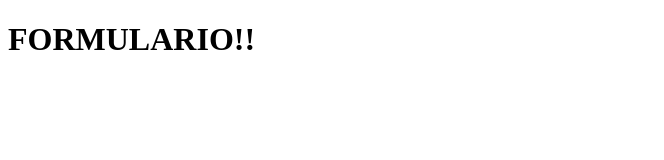
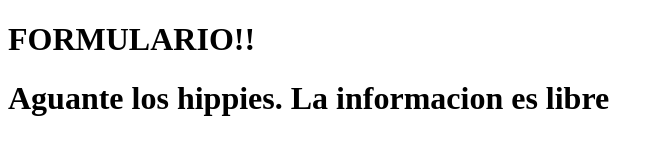
Before and after one commit to mrjoantoro/PracticoHTML, a plain HTML site: page formulario.html in a window 1280 px wide. Shown: the whole page, without its empty margins (0-664 px from the left). Drawn offline with Linux system fonts and the light colour scheme.

Commit message:
added h1 inside body

```diff
--- a/formulario.html
+++ b/formulario.html
@@ -9,4 +9,5 @@
 <body>
     <h1>FORMULARIO!!</h1>
 </body>
+    <h1>Aguante los hippies. La informacion es libre</h1>
 </html>
```
